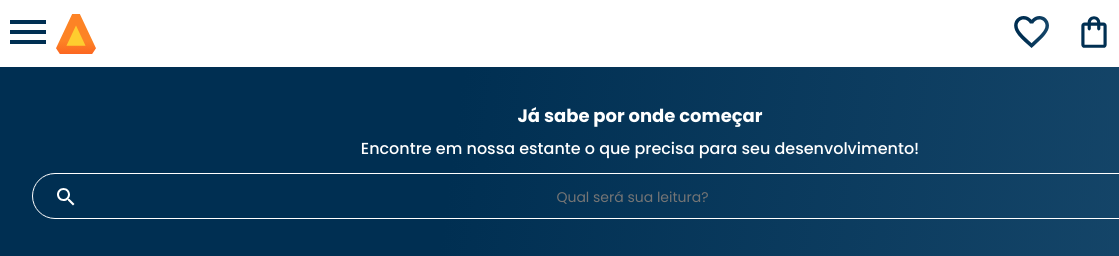
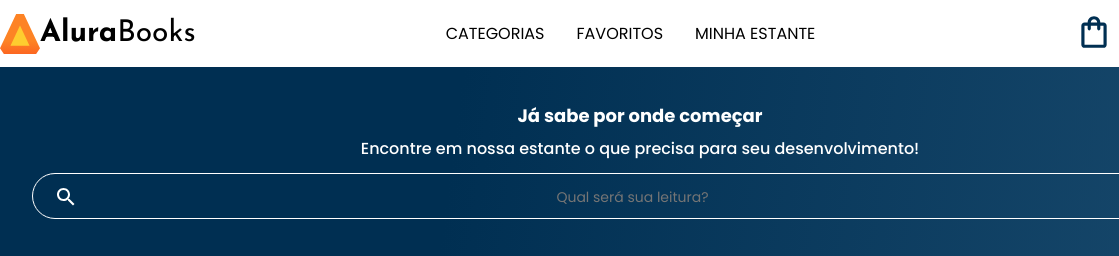
Before and after one commit to renatofm-dev/mobile-first-alurabooks, a plain HTML site: page Mobile-first/index.html in a window 1280 px wide. Shown: the top 256 px of the page, 0-1119 px from the left. Drawn offline with nearby package versions, Linux system fonts and the light colour scheme.

Commit message:
Add media Queries for 1024px

```diff
--- a/Mobile-first/index.html
+++ b/Mobile-first/index.html
@@ -9,6 +9,7 @@
     <link rel="preconnect" href="https://fonts.gstatic.com" crossorigin>
     <link href="https://fonts.googleapis.com/css2?family=Poppins:wght@300;400;500;700&display=swap" rel="stylesheet">
     <link rel="stylesheet"href="https://cdn.jsdelivr.net/npm/swiper@8/swiper-bundle.min.css"/>
+    <link href="https://fonts.googleapis.com/css2?family=Josefin+Sans:wght@400;700&display=swap" rel="stylesheet">
     <link rel="stylesheet" href="styles.css">
     <title>AluraBooks</title>
 </head>
@@ -38,9 +39,16 @@
         </li>
     </ul>
         <img src="img/Logo.svg" alt="logo da alurabooks">
+        <h1 class="container__titulo"><b class="container__titulo-negrito">Alura</b>Books</h1>
     </div>
+    <ul class="opcoes">
+        <li class="opcoes__item">Categorias</li>
+        <li class="opcoes__item"><a href="#" class="opcoes__link">Favoritos</a></li>
+        <li class="opcoes__item"><a href="#" class="opcoes__link">Minha Estante</a></li>
+    </ul>
+
     <div class="container">
-        <a href="#"><img src="img/Favoritos.svg" alt="icone favoritos" class="container__img"></a>
+        <a href="#"><img src="img/Favoritos.svg" alt="icone favoritos" class="container__img container__img-transparente"></a>
         <a href="#"><img src="img/Compras.svg" alt="icone Compras" class="container__img"></a>
         <a href="#"><img src="img/Usuario.png" alt="icone Usuario" class="container__img"></a>
     </header>
--- a/Mobile-first/styles.css
+++ b/Mobile-first/styles.css
@@ -11,9 +11,12 @@
     --laranja: #EB9B00;
     --azul-degrade: linear-gradient(97.54deg, #002F52 35.49%, #326589 165.37%);
     --azul-escuro: #002F52;
+    --preto: #000000;
+
 
 
     --fonte-principal: "poppins";
+    --fonte-secundaria: "Josefin Sans";
 }
 
 body {
--- a/Mobile-first/styles/header.css
+++ b/Mobile-first/styles/header.css
@@ -57,3 +57,42 @@
 .container__botao {
     display: none;
 }
+
+.container__titulo {
+    display: none;
+}
+
+.opcoes {
+    display: none;
+}
+
+@media screen and (min-width: 1024px) {
+    .container__titulo, .container__titulo-negrito {
+        font-family: var(--fonte-secundaria);
+        font-size: 30px;
+    }
+    .container__titulo {
+        font-weight: 400;
+        display: block;
+    }
+    .container__titulo-negrito {
+        font-weight: 700;
+    }
+    .opcoes {
+        display: flex;
+    }
+    .opcoes__item {
+        padding: 0 1em;
+        text-transform: uppercase;
+    }
+    .opces__link {
+        text-decoration: none;
+        color: var(--preto);
+    }
+    .container__img-transparente {
+        display: none;
+    }
+    .cabecalho__menu-hamburguer {
+        display: none;
+    }
+}
```
